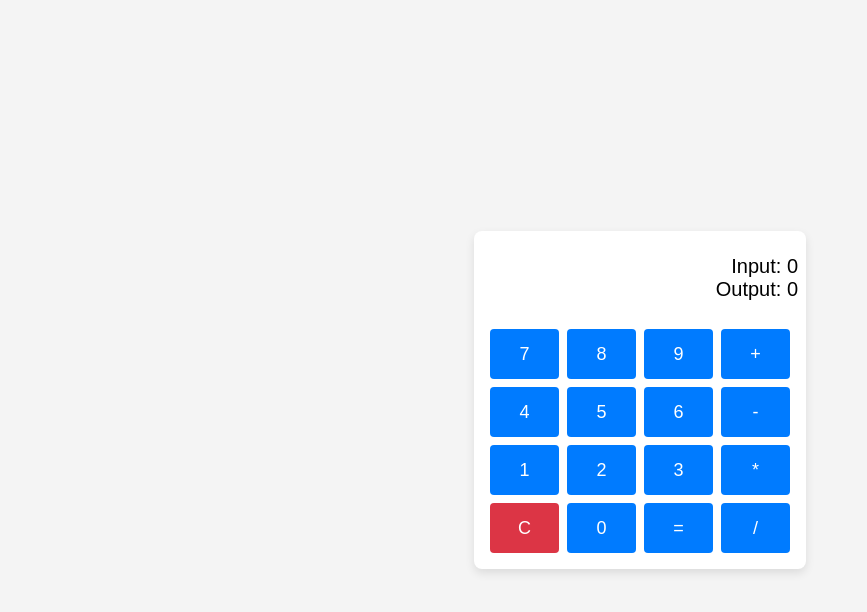
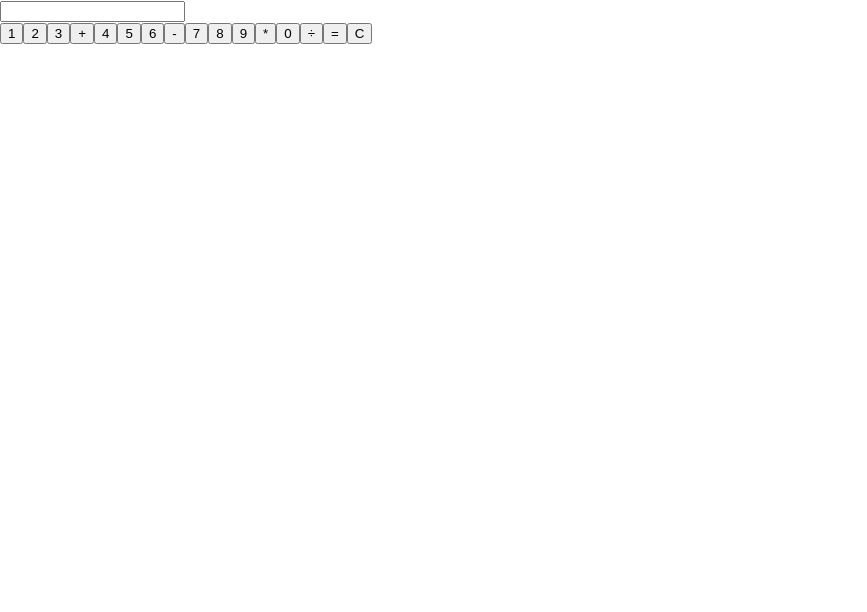
Before and after one commit to satwikbhat1/calculator, a React (Create React App) app: page / in a window 1280 px wide. Shown: the top 612 px of the page, without its empty margins (0-867 px from the left). Built offline with nearby package versions, Linux system fonts and the light colour scheme.

Commit message:
Update App.js

```diff
--- a/src/App.js
+++ b/src/App.js
@@ -1,82 +1,60 @@
-import React, { useState } from "react";
-import "./App.css";
+// src/Calculator.js
+import React, { useState } from 'react';
 
 const App = () => {
-  const [input, setInput] = useState("");
-  const [output, setOutput] = useState("");
+    const [input, setInput] = useState('');
+    const [result, setResult] = useState('');
 
-  const handleClick = (value) => {
-    if (value === "C") {
-      // Fully reset input and output
-      setInput("");
-      setOutput("");
-    } else if (value === "=") {
+    const handleButtonClick = (value) => {
+        setInput((prev) => prev + value);
+    };
+
+    const handleClear = () => {
+        setInput('');
+        setResult('');
+    };
+
+    const handleCalculate = () => {
         try {
-        // Handle empty or invalid inputs safely
-        if (input.trim() === "") {
-          setOutput("Error");
+            if (input === '') {
+                setResult('Error');
+                return;
+            }
+            const evaluatedResult = eval(input); // Use eval carefully
+            if (evaluatedResult === Infinity) {
+                setResult('Infinity');
+            } else if (Number.isNaN(evaluatedResult)) {
+                setResult('NaN');
             } else {
-          // Avoid unsafe eval in production
-          const result = Function(`"use strict"; return (${input})`)();
-          setOutput(result.toString());
+                setResult(evaluatedResult);
             }
         } catch (error) {
-        setOutput("Error");
-      }
-    } else {
-      const lastChar = input.slice(-1);
-      // Prevent multiple consecutive operators
-      if (
-        ["+", "-", "*", "/"].includes(value) &&
-        ["+", "-", "*", "/"].includes(lastChar)
-      ) {
-        setInput(input.slice(0, -1) + value);
-      } else {
-        setInput((prev) => prev + value);
-        setOutput(""); // Clear output for new inputs
-      }
+            setResult('Error');
         }
     };
 
     return (
-    <div className="calculator" id="calculator">
-      <div className="display">
-        <div className="input-display" id="input">
-          Input: {input || "0"}
+        <div>
+            <input type="text" value={input} readOnly />
+            <div>
+                <button onClick={() => handleButtonClick('1')}>1</button>
+                <button onClick={() => handleButtonClick('2')}>2</button>
+                <button onClick={() => handleButtonClick('3')}>3</button>
+                <button onClick={() => handleButtonClick('+')}>+</button>
+                <button onClick={() => handleButtonClick('4')}>4</button>
+                <button onClick={() => handleButtonClick('5')}>5</button>
+                <button onClick={() => handleButtonClick('6')}>6</button>
+                <button onClick={() => handleButtonClick('-')}>-</button>
+                <button onClick={() => handleButtonClick('7')}>7</button>
+                <button onClick={() => handleButtonClick('8')}>8</button>
+                <button onClick={() => handleButtonClick('9')}>9</button>
+                <button onClick={() => handleButtonClick('*')}>*</button>
+                <button onClick={() => handleButtonClick('0')}>0</button>
+                <button onClick={() => handleButtonClick('/')}>&#247;</button>
+                <button onClick={handleCalculate}>=</button>
+                <button onClick={handleClear}>C</button>
             </div>
-        <div className="output-display" id="output">
-          Output: {output || "0"}
-        </div>
-      </div>
-      <div className="buttons" id="buttons">
-        {[
-          "7",
-          "8",
-          "9",
-          "+",
-          "4",
-          "5",
-          "6",
-          "-",
-          "1",
-          "2",
-          "3",
-          "*",
-          "C",
-          "0",
-          "=",
-          "/",
-        ].map((button) => (
-          <button
-            key={button}
-            id={`btn-${button}`}
-            onClick={() => handleClick(button)}
-            className={`btn ${button === "C" ? "btn-clear" : ""}`}
-          >
-            {button}
-          </button>
-        ))}
-      </div>
+            <div>{result}</div>
         </div>
     );
 };
```
Lines whose indentation alone changed are shown as unchanged.
